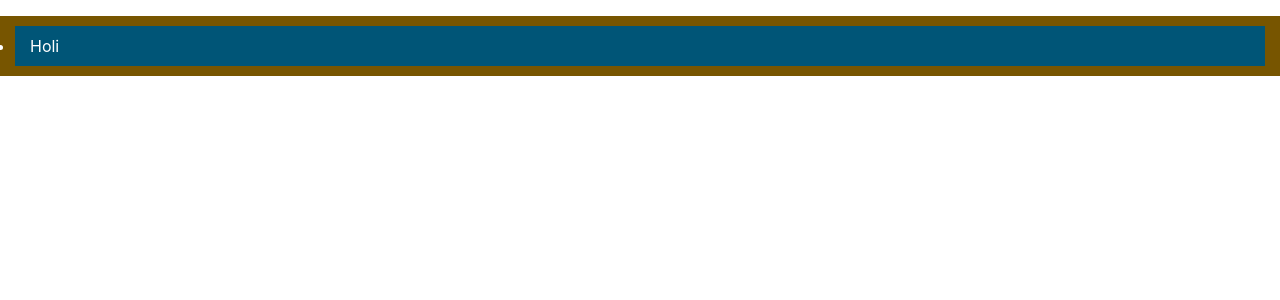
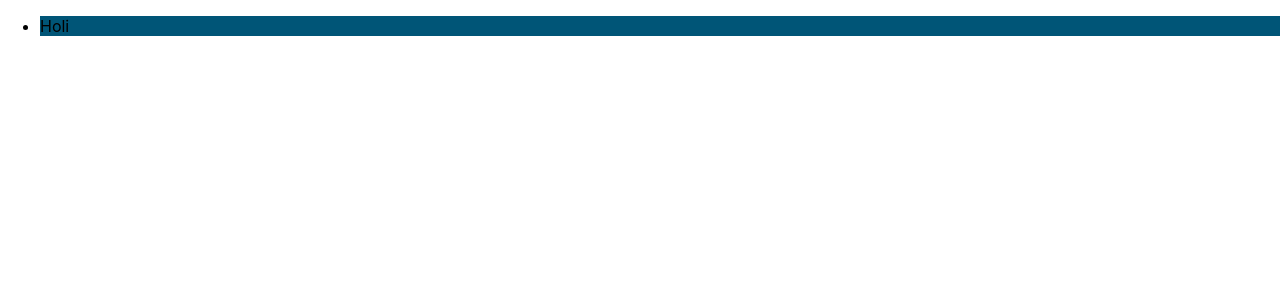
Before and after one commit to canessaalvamiguel/react-udemy-couse-2023, a React (Create React App) app in the folder section4app/: page / in a window 1280 px wide. Shown: the top 300 px of the page. Built offline with nearby package versions, Linux system fonts and the light colour scheme.

Commit message:
Importing a css file an use it in className

```diff
--- a/section4app/src/App.js
+++ b/section4app/src/App.js
@@ -1,4 +1,5 @@
-import './App.css';
+//import './App.css';
+import "./main.css"
 
 const estilo2 = {
     boxShadow: '0 5px 3px rgba(0,0,0,0,0.5)'
@@ -12,13 +13,13 @@ const estilo = (bg = '#333') => ({
 const Li = ({children, estado}) => {
     console.log(estado)
     return (
-        <li style={{...estilo2, ...estilo('#057')}} className='clase-li'>{children}</li>
+        <li className='clase-li'>{children}</li>
     )
 }
 
 const App = () => {
   return (
-     <ul style={estilo('#750')} className='clase-css'>
+     <ul className='clase-css'>
        <Li estado='feliz'>Holi</Li>
      </ul>
   );
--- /dev/null
+++ b/section4app/src/main.css
@@ -0,0 +1,3 @@
+.clase-li {
+    background-color: #057;
+}
```
